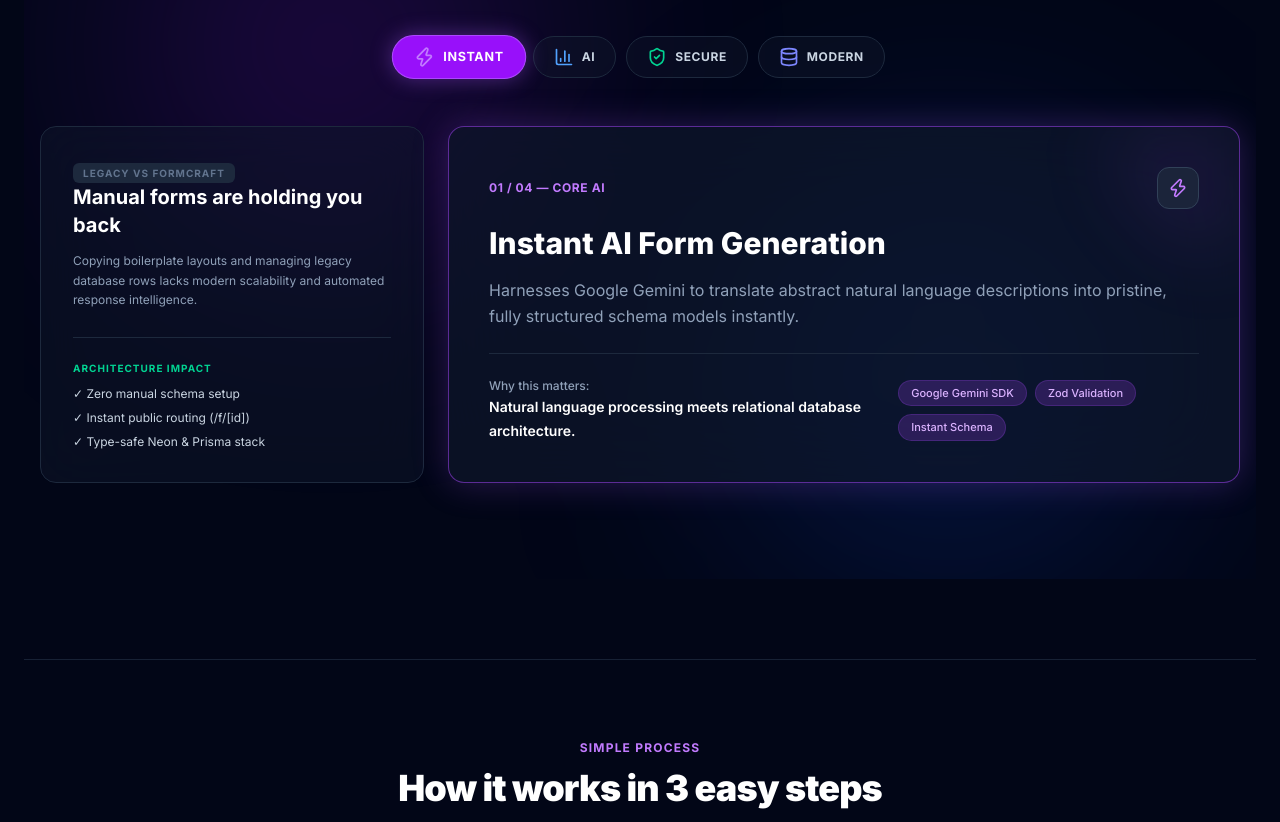
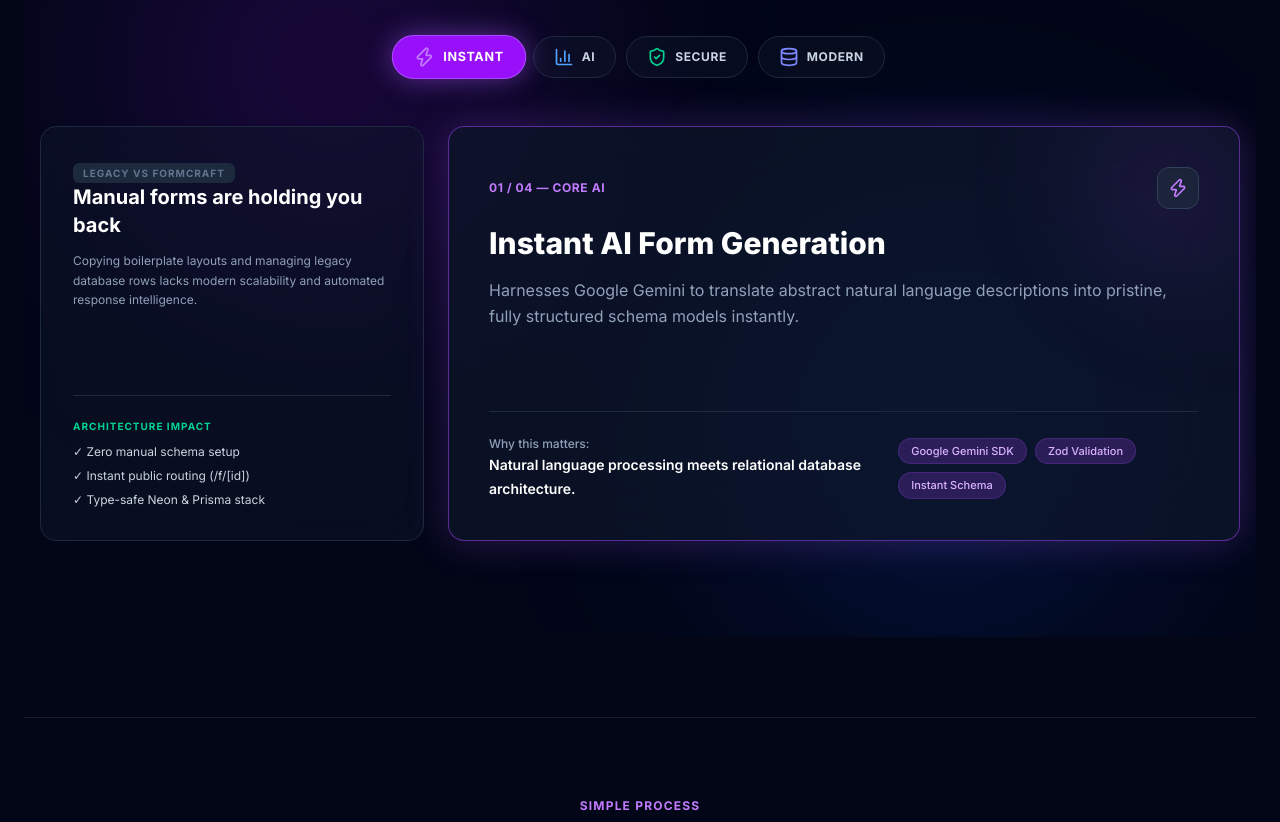
Before and after one commit to ksajjadhossen/formcraft-ai, a Next.js app: page / in a window 1280 px wide. Shown: the part 2020-2842 px from the top of the page. Built offline with nearby package versions, Linux system fonts and the light colour scheme; no server answers.

Commit message:
integrated interactive engineering pillars component with smooth transitions

```diff
--- a/package.json
+++ b/package.json
@@ -19,6 +19,7 @@
     "@stripe/react-stripe-js": "^6.8.2",
     "@stripe/stripe-js": "^9.14.0",
     "clsx": "^2.1.1",
+    "framer-motion": "^13.1.1",
     "lucide-react": "^1.33.0",
     "next": "16.3.2",
     "next-themes": "^0.4.6",
--- a/src/components/home/EngineeringPillarsSection.tsx
+++ b/src/components/home/EngineeringPillarsSection.tsx
@@ -1,6 +1,7 @@
 "use client";
 
 import { useState } from "react";
+import { motion, AnimatePresence } from "framer-motion";
 import { Zap, BarChart3, ShieldCheck, Database, Cpu } from "lucide-react";
 
 const pillars = [
@@ -50,13 +51,19 @@ const pillars = [
 
 export default function EngineeringPillarsSection() {
   const [activeTab, setActiveTab] = useState(0);
+  const [direction, setDirection] = useState(1);
   const current = pillars[activeTab];
+
+  const handleTabChange = (index: number) => {
+    setDirection(index > activeTab ? 1 : -1);
+    setActiveTab(index);
+  };
 
   return (
     <section className="relative py-24 px-4 max-w-7xl mx-auto overflow-hidden">
-      {/* Background Glows for Light & Dark Modes */}
-      <div className="absolute top-1/3 left-1/4 -translate-x-1/2 -translate-y-1/2 w-100 h-100 bg-purple-500/10 dark:bg-purple-600/20 rounded-full blur-[130px] pointer-events-none" />
-      <div className="absolute bottom-1/4 right-1/4 translate-x-1/2 translate-y-1/2 w-100 h-100 bg-blue-500/10 dark:bg-blue-600/20 rounded-full blur-[130px] pointer-events-none" />
+      {/* Background Glows */}
+      <div className="absolute top-1/3 left-1/4 -translate-x-1/2 -translate-y-1/2 w-[400px] h-[400px] bg-purple-500/10 dark:bg-purple-600/20 rounded-full blur-[130px] pointer-events-none" />
+      <div className="absolute bottom-1/4 right-1/4 translate-x-1/2 translate-y-1/2 w-[400px] h-[400px] bg-blue-500/10 dark:bg-blue-600/20 rounded-full blur-[130px] pointer-events-none" />
 
       {/* Section Header */}
       <div className="relative z-10 text-center max-w-3xl mx-auto mb-12 space-y-3">
@@ -66,7 +73,7 @@ export default function EngineeringPillarsSection() {
         </div>
         <h2 className="text-3xl md:text-5xl font-black text-slate-900 dark:text-white tracking-tight">
           Intelligence is{" "}
-          <span className="text-transparent bg-clip-text bg-linear-to-r from-purple-600 to-blue-500 dark:from-purple-400 dark:to-blue-400">
+          <span className="text-transparent bg-clip-text bg-gradient-to-r from-purple-600 to-blue-500 dark:from-purple-400 dark:to-blue-400">
             not just a feature
           </span>
         </h2>
@@ -75,15 +82,15 @@ export default function EngineeringPillarsSection() {
           automated production ecosystem.
         </p>
 
-        {/* Interactive Filter Pills (Inspired by your reference image) */}
+        {/* Interactive Filter Pills */}
         <div className="flex flex-wrap justify-center gap-2.5 pt-6">
           {pillars.map((pillar, idx) => (
             <button
               key={pillar.id}
-              onClick={() => setActiveTab(idx)}
+              onClick={() => handleTabChange(idx)}
               className={`flex items-center gap-2 px-5 py-2.5 rounded-full text-xs font-bold tracking-wider uppercase transition-all duration-300 border ${
                 activeTab === idx
-                  ? "bg-purple-600 text-white border-purple-500 shadow-[0_0_20px_rgba(168,85,247,0.4)] scale-105"
+                  ? "bg-purple-600 text-white border-purple-500 shadow-[0_0_25px_rgba(168,85,247,0.5)] scale-105"
                   : "bg-white/60 dark:bg-slate-900/40 text-slate-700 dark:text-slate-300 border-slate-200 dark:border-slate-800 hover:border-purple-500/50"
               }`}
             >
@@ -94,9 +101,9 @@ export default function EngineeringPillarsSection() {
         </div>
       </div>
 
-      {/* Interactive Bento Grid Display */}
+      {/* Bento Grid Display */}
       <div className="relative z-10 grid grid-cols-1 lg:grid-cols-3 gap-6">
-        {/* Left Side: Summary / The "Old Way vs FormCraft" Concept */}
+        {/* Left Side: Summary Card */}
         <div className="p-8 bg-white/70 dark:bg-slate-900/50 rounded-2xl border border-slate-200 dark:border-slate-800 backdrop-blur-xl flex flex-col justify-between space-y-6 shadow-xl dark:shadow-none">
           <div className="space-y-3">
             <span className="text-[10px] uppercase font-bold tracking-widest text-slate-500 dark:text-slate-500 bg-slate-100 dark:bg-slate-800 px-2.5 py-1 rounded-md">
@@ -129,17 +136,27 @@ export default function EngineeringPillarsSection() {
           </div>
         </div>
 
-        {/* Center & Right: Active Pillar Main Showcase */}
-        <div className="lg:col-span-2 relative p-8 md:p-10 bg-white/80 dark:bg-slate-900/70 rounded-2xl border border-purple-500/40 dark:border-purple-500/50 backdrop-blur-2xl shadow-[0_0_30px_rgba(168,85,247,0.15)] dark:shadow-[0_0_35px_rgba(168,85,247,0.25)] flex flex-col justify-between space-y-6 overflow-hidden transition-all duration-500">
-          {/* Glowing Accents */}
-          <div className="absolute top-0 right-0 w-32 h-32 bg-purple-500/10 rounded-bl-full blur-2xl pointer-events-none" />
+        {/* Center & Right: Active Pillar Showcase with Framer Motion Slide Effect */}
+        <div className="lg:col-span-2 relative p-8 md:p-10 bg-white/80 dark:bg-slate-900/70 rounded-2xl border border-purple-500/40 dark:border-purple-500/50 backdrop-blur-2xl shadow-[0_0_35px_rgba(168,85,247,0.15)] dark:shadow-[0_0_40px_rgba(168,85,247,0.25)] flex flex-col justify-between space-y-6 overflow-hidden">
+          <div className="absolute top-0 right-0 w-40 h-40 bg-purple-500/15 rounded-bl-full blur-3xl pointer-events-none" />
 
-          <div className="space-y-4 relative z-10">
+          {/* Framer Motion AnimatePresence for Smooth Left/Right Slide Transition */}
+          <div className="relative min-h-[220px]">
+            <AnimatePresence mode="wait" custom={direction}>
+              <motion.div
+                key={current.id}
+                custom={direction}
+                initial={{ opacity: 0, x: direction * 50 }}
+                animate={{ opacity: 1, x: 0 }}
+                exit={{ opacity: 0, x: direction * -50 }}
+                transition={{ duration: 0.35, ease: "easeInOut" }}
+                className="space-y-4 relative z-10"
+              >
                 <div className="flex items-center justify-between">
                   <span className="text-xs font-bold text-purple-600 dark:text-purple-400 tracking-wider">
                     {current.badge}
                   </span>
-              <div className="p-2.5 bg-slate-100 dark:bg-slate-800/80 rounded-xl border border-slate-200 dark:border-slate-700">
+                  <div className="p-2.5 bg-slate-100 dark:bg-slate-800/80 rounded-xl border border-slate-200 dark:border-slate-700 shadow-inner">
                     {current.icon}
                   </div>
                 </div>
@@ -151,6 +168,8 @@ export default function EngineeringPillarsSection() {
                 <p className="text-sm md:text-base text-slate-600 dark:text-slate-400 leading-relaxed">
                   {current.description}
                 </p>
+              </motion.div>
+            </AnimatePresence>
           </div>
 
           <div className="relative z-10 pt-6 border-t border-slate-200 dark:border-slate-800 flex flex-col md:flex-row md:items-center justify-between gap-4">
```
Also changed, not shown: 1 other file (tests, documents, lock files or other folders). Lines whose indentation alone changed are shown as unchanged.
